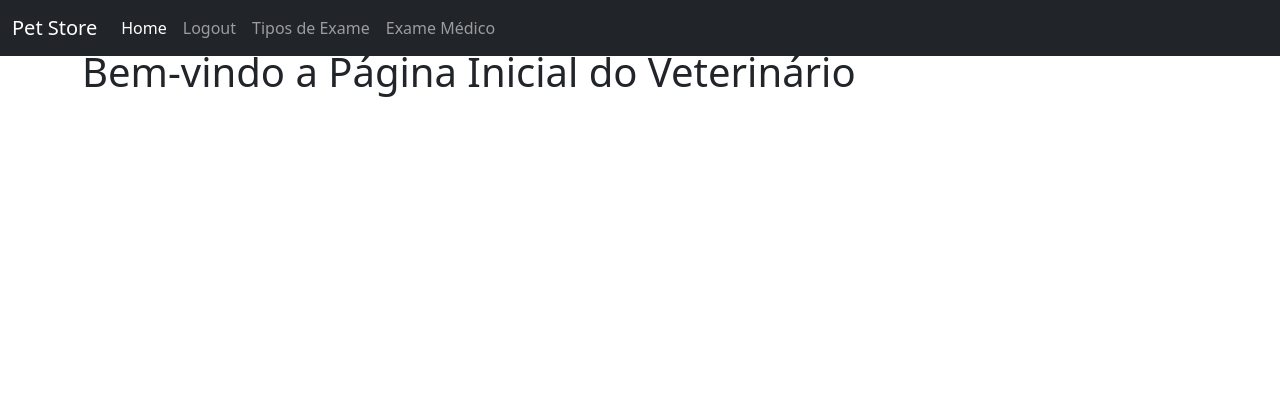
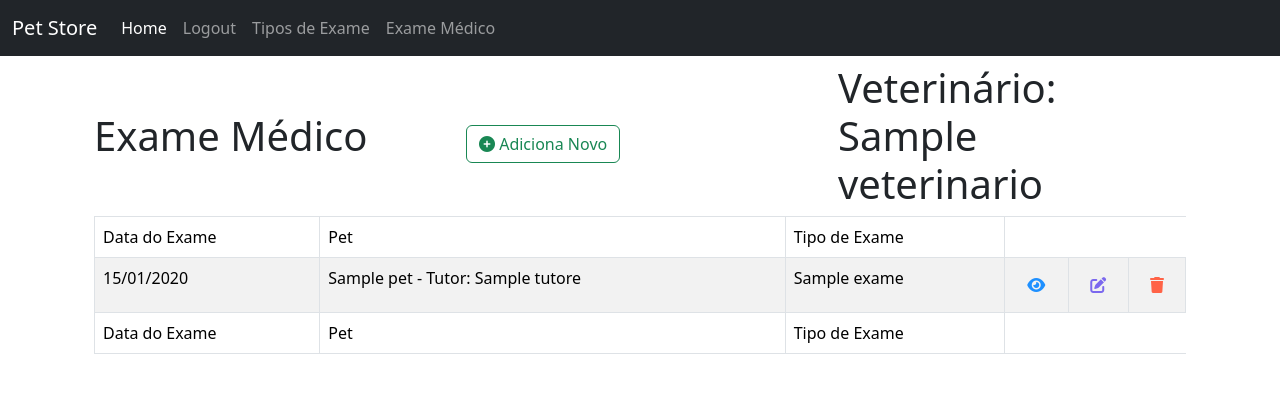
Before and after one commit to Eduardo-Lucas/pet-store-docker, a Django app: page /users/veterinarian/ in a window 1280 px wide. Shown: the top 393 px of the page. Run offline with Django 4.2, Linux system fonts and the light colour scheme; a user stored in the database is signed in; tables that the repository leaves empty hold one stand-in row (values such as "Sample post"); parts of the project's set-up code (start-up, migrations or seed data) failed here and were passed over; some libraries are stand-ins or nearby versions.

Commit message:
Update after meeting with Kleber

```diff
--- a/app/exame_medico/models.py
+++ b/app/exame_medico/models.py
@@ -36,7 +36,7 @@ class ExameMedico(models.Model):
     pet = models.ForeignKey(Pet, on_delete=models.PROTECT)
     tipo_exame = models.ForeignKey(TipoExame, on_delete=models.PROTECT)
     # Imagens (máximo de 10)
-    diagnostico = models.TextField(max_length=500)
+    diagnostico = models.TextField(max_length=500, null=True, blank=True)
     data_exame = models.DateField()
     forma_pagamento = models.CharField(
         max_length=8, choices=FORMA_PAGAMENTO_CHOICES, default="Cartão"
--- a/app/exame_medico/templates/exame_medico/exame_medico_list.html
+++ b/app/exame_medico/templates/exame_medico/exame_medico_list.html
@@ -20,6 +20,8 @@
 
       <tr>
         <td>Veterinário</td>
+        <td>Pet</td>
+        <td>Tipo de Exame</td>
       </tr>
 
     </thead>
@@ -29,6 +31,8 @@
 
       <tr>
         <td>{{ exame_medico.veterinario }}</td>
+        <td>{{ exame_medico.pet }}</td>
+        <td>{{ exame_medico.tipo_exame }}</td>
 
         <td class="text-center">
           <a
@@ -68,6 +72,8 @@
     <tfoot class="border-bottom font-weight-bold">
       <tr>
         <td>Veterinário</td>
+        <td>Pet</td>
+        <td>Tipo de Exame</td>
 
       </tr>
     </tfoot>
--- a/app/users/templates/users/veterinarian_home.html
+++ b/app/users/templates/users/veterinarian_home.html
@@ -1,12 +1,86 @@
-{% extends 'base.html' %} {% load crispy_forms_tags %} {% load static %}
+{% extends 'base.html' %} {% block content %}
 
-{% block content %}
+<div class="container mb-3 mt-3">
+      <div class="row d-flex align-items-center">
+        <div class="col-4 mt-3"><h1>Exame Médico</h1></div>
+        <div class="col-4 mt-4" >
+            <a href="{% url 'exame_medico:exame-medico-create' %}"
+            class="btn btn-outline-success"
+          >
+            <i class="fa-solid fa-circle-plus"></i> Adiciona Novo
+          </a>
+        </div>
+        <div class="col-4 mt-3">
+            <h1>Veterinário: {{ request.user.veterinario }}</h1>
+         </div>
+      </div>
 
-    <h1>Bem-vindo a Página Inicial do Veterinário</h1>
-    {% comment %} <a href="{% url 'create-question' %}"><button>Create Question</button></a>
-    <ul>
-    {% for ques in questions %}
-        <li>{{ ques.question|truncatewords:20 }} - <a href="{% url 'teacher-question-detail' ques.id %}">Read More</a></li>
-    {% endfor %}
-    </ul> {% endcomment %}
+  <table
+    class="table table-striped table-bordered table-hover"
+    style="width: 100%"
+  >
+    <thead class="border-bottom font-weight-bold">
+
+      <tr>
+        <td>Data do Exame</td>
+        <td>Pet</td>
+        <td>Tipo de Exame</td>
+      </tr>
+
+    </thead>
+
+    <tbody>
+      {% for exame_medico in exames_medicos %}
+
+      <tr>
+        <td>{{ exame_medico.data_exame|date:"d/m/Y" }}</td>
+        <td>{{ exame_medico.pet }}</td>
+        <td>{{ exame_medico.tipo_exame }}</td>
+
+        <td class="text-center">
+          <a
+            href="{% url 'exame_medico:exame-medico-detail' exame_medico.id %}"
+            class="btn text-secondary px-0"
+          >
+          <span style="font-size: 1em; color: Dodgerblue;">
+            <i class="fa-solid fa-eye" data-bs-toggle="tooltip" data-bs-placement="top" title="Detalhes"></i>
+          </span>
+          </a>
+        </td>
+        <td class="text-center">
+          <a
+            href="{% url 'exame_medico:exame-medico-update' exame_medico.id %}"
+            class="btn text-secondary px-0"
+          >
+          <span style="font-size: 1em; color: Mediumslateblue;">
+            <i class="fa-solid fa-pen-to-square" data-bs-toggle="tooltip" data-bs-placement="top" title="Atualizar"></i>
+          </span>
+          </a>
+          </td>
+          <td class="text-center">
+          <a
+            href="{% url 'exame_medico:exame-medico-delete' exame_medico.id %}"
+              class="btn text-secondary px-0"
+          >
+          <span style="font-size: 1em; color: Tomato;">
+            <i class="fa-solid fa-trash" data-bs-toggle="tooltip" data-bs-placement="top" title="Excluir"></i>
+          </span>
+          </a>
+          </td>
+        </td>
+      </tr>
+
+      {% endfor %}
+    </tbody>
+    <tfoot class="border-bottom font-weight-bold">
+      <tr>
+        <td>Data do Exame</td>
+        <td>Pet</td>
+        <td>Tipo de Exame</td>
+
+      </tr>
+    </tfoot>
+  </table>
+</div>
+
 {% endblock %}
--- a/app/users/views.py
+++ b/app/users/views.py
@@ -1,8 +1,10 @@
 from django.shortcuts import redirect, render
 from django.views.generic import CreateView
+
 from pet.forms import PetForm
 
 from pet.models import Pet
+from exame_medico.models import ExameMedico
 from .models import User
 from .forms import TutorSignUpForm, VeterinarianSignUpForm, LoginForm
 from django.contrib.auth import login
@@ -76,5 +78,5 @@ def tutor_home(request):
 @login_required
 @veterinarian_required
 def veterinarian_home(request):
-    context = {"questions": "Welcome to Veterinarian's Home"}
+    context = {"exames_medicos": ExameMedico.objects.filter(veterinario=request.user.veterinario)}
     return render(request, "users/veterinarian_home.html", context)
```
Also changed, not shown: app/exame_medico/templates/exame_medico/exame_medico_form.html (+19 -1 lines), app/users/templates/users/tutor_home.html (+7 -0 lines), app/exame_medico/migrations/0002_alter_examemedico_diagnostico.py (added).
